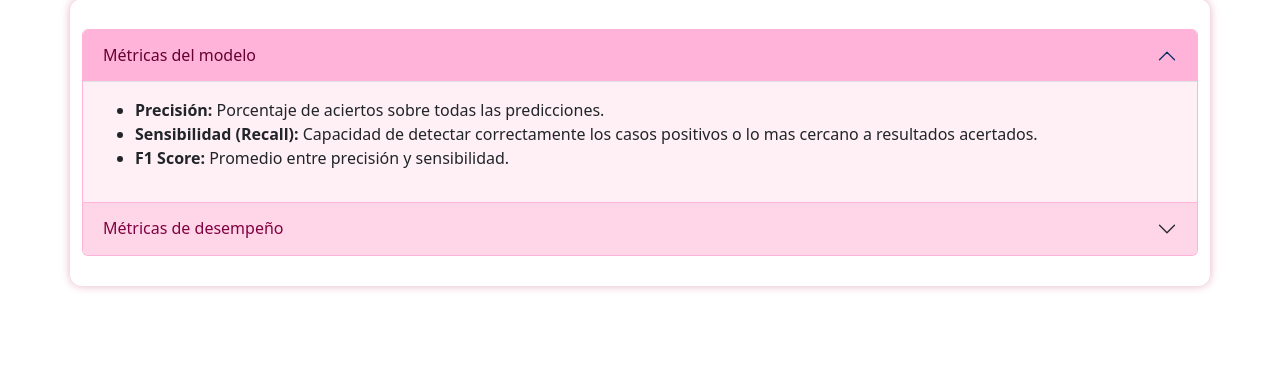
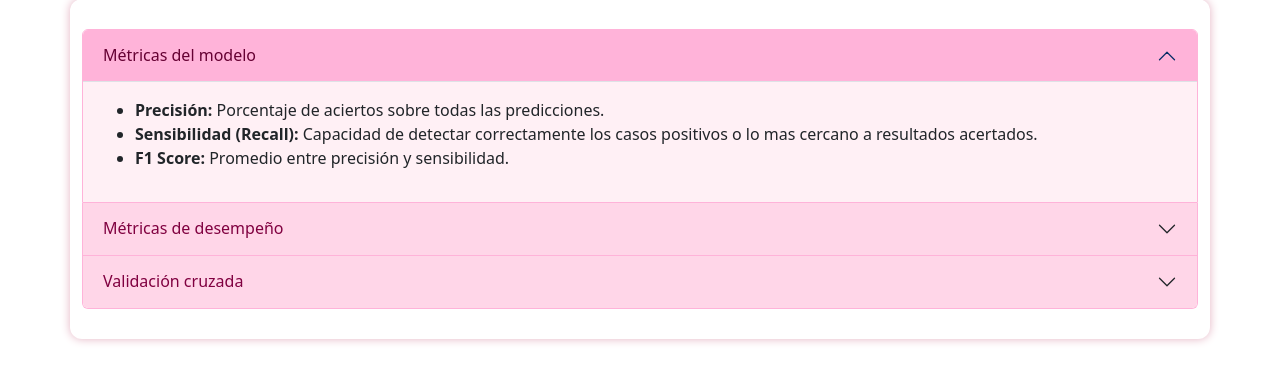
Before and after one commit to laurabauva/salud, a Flask app: template templates/estapa2.html in a window 1280 px wide. Shown: the part 201-584 px from the top of the page. Run offline with Flask 3, Linux system fonts and the light colour scheme; the template is opened without the code that fills it, so the values that code supplies are empty.

Commit message:
se crea item 3
se crea acordeón 3 "validación cruzada" de la etapa 2

```diff
--- a/templates/estapa2.html
+++ b/templates/estapa2.html
@@ -44,3 +44,16 @@
           </div>
         </div>
       </div>
+
+      <div class="accordion-item">
+        <h2 class="accordion-header" id="heading23">
+          <button class="accordion-button collapsed" type="button" data-bs-toggle="collapse" data-bs-target="#collapse23" aria-expanded="false" aria-controls="collapse23">
+            Validación cruzada
+          </button>
+        </h2>
+        <div id="collapse23" class="accordion-collapse collapse" data-bs-parent="#accordionEtapa2">
+          <div class="accordion-body">
+            Se aplicó validación cruzada con k-fold (por ejemplo, k=5) para garantizar que el modelo sea consistente usando distintos subconjuntos del dataset.
+          </div>
+        </div>
+      </div>
```
